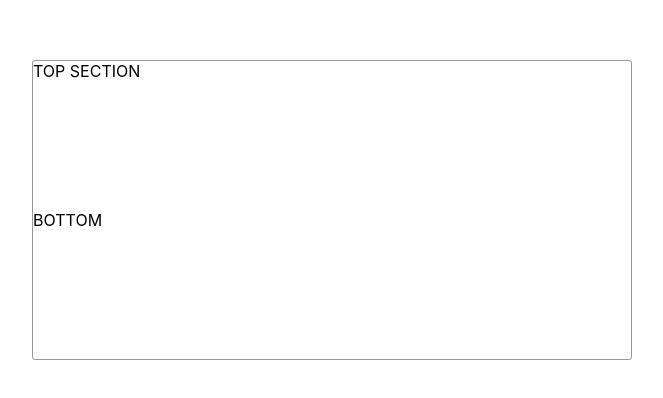
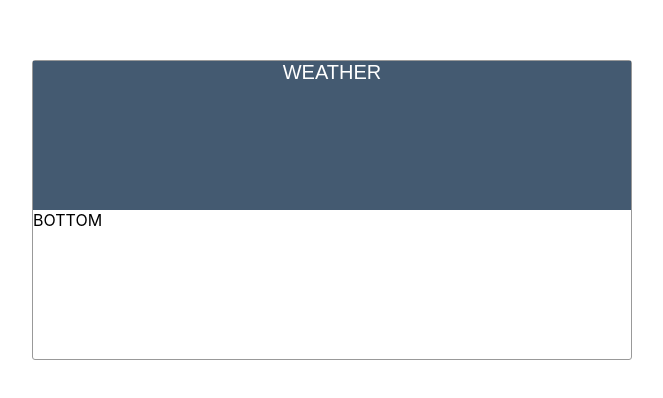
Before and after one commit to 730photo/Weather-API, a React (Create React App) app: page / in a window 1280 px wide. Shown: the part 190-588 px from the top of the page, without its empty margins (308-971 px from the left). Built offline with nearby package versions, Linux system fonts and the light colour scheme.

Commit message:
got the title

```diff
--- a/src/App.jsx
+++ b/src/App.jsx
@@ -3,7 +3,7 @@ import './App.css';
 
 import "./sass/app.scss"
 
-import TopSection from "./components/top";
+import TopSection from "./components/top/index";
 
 
 class App extends Component {
--- a/src/components/top.jsx
+++ b/src/components/top/index.jsx
@@ -1,12 +1,16 @@
 import React from "react";
+
+import "./style.scss";
 
 export default class TopSection extends React.Component {
     constructor(props)
     {
         super(props);
-        this.state = {}
+        this.state = {};
     }
     render() {
-        return <div>TOP SECTION</div>;
+        return <div className="top-container">
+            <div className="title">WEATHER</div>
+        </div>;
     }
 }
--- /dev/null
+++ b/src/components/top/style.scss
@@ -0,0 +1,14 @@
+.top-container {
+    display: flex;
+    flex-direction: column;
+    font-family: Oxygen, sans-serif;
+    align-items: center;
+    background-color: #445a71;
+    height: 100%;
+    width: 100%;
+
+    .title{
+        color: #fff;
+        font-size: 20px;
+    }
+}
```
Also changed, not shown: src/components/bottom/index.jsx (renamed from src/components/bottom.jsx), src/components/bottom/stle.scss (added).
